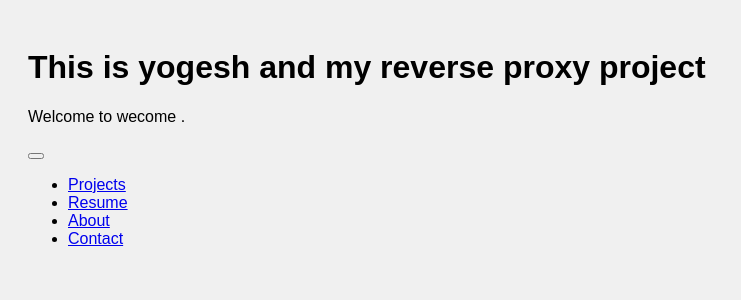
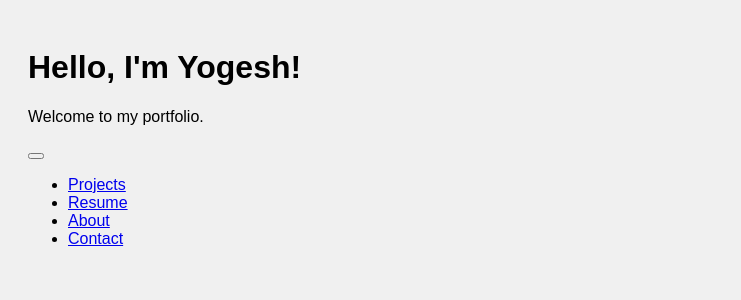
Before and after one commit to Yogeshpisal216/My_Project, a Flask app: page / in a window 1280 px wide. Shown: the top 300 px of the page, without its empty margins (0-741 px from the left). Run offline with Flask 3, Linux system fonts and the light colour scheme.

Commit message:
reverse_proxy

```diff
--- a/python/website/templates/index.html
+++ b/python/website/templates/index.html
@@ -5,8 +5,8 @@
     <link rel="stylesheet" href="/static/style.css">
 </head>
 <body>
-    <h1>This is yogesh and my reverse proxy project</h1>
-    <p>Welcome to wecome .</p>
+    <h1>Hello, I'm Yogesh!</h1>
+    <p>Welcome to my portfolio.</p>
 
     <nav class="navbar navbar-expand-lg site-navbar navbar-light bg-light" id="pb-navbar">
 
```
